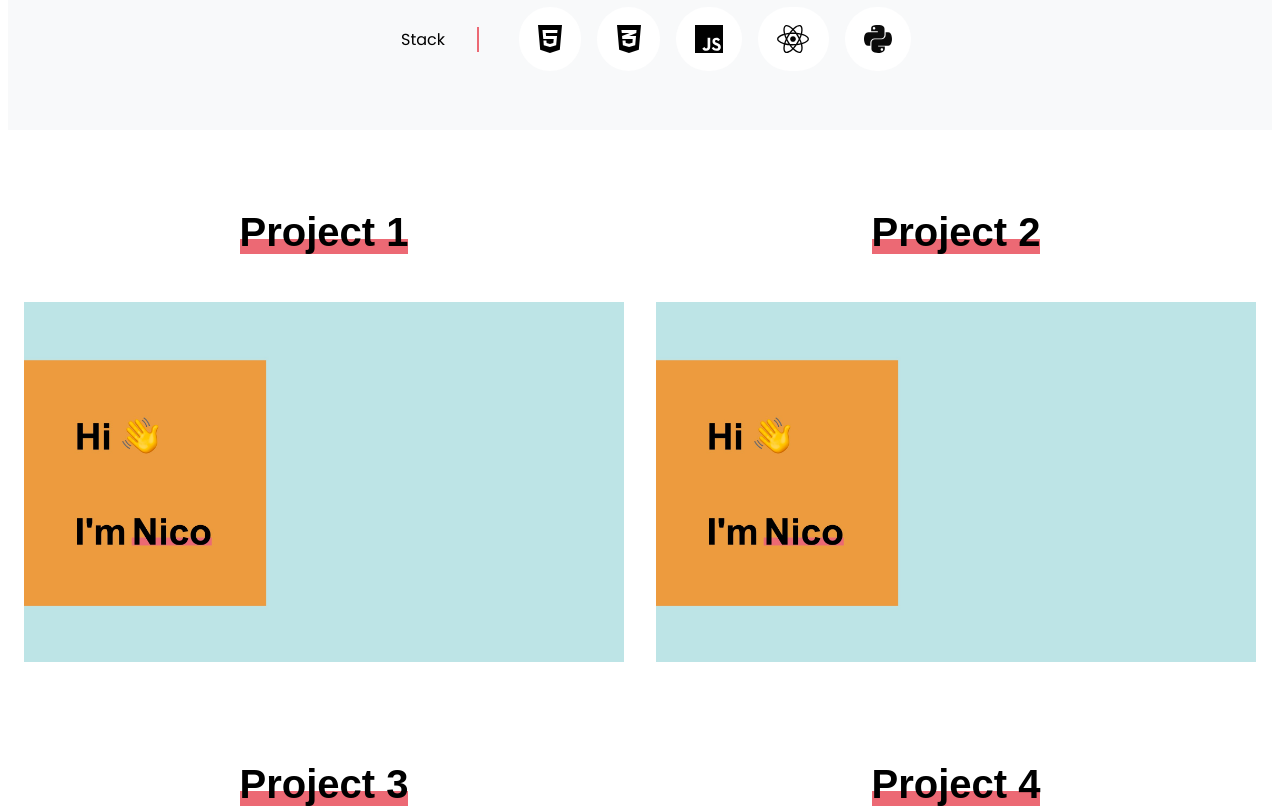
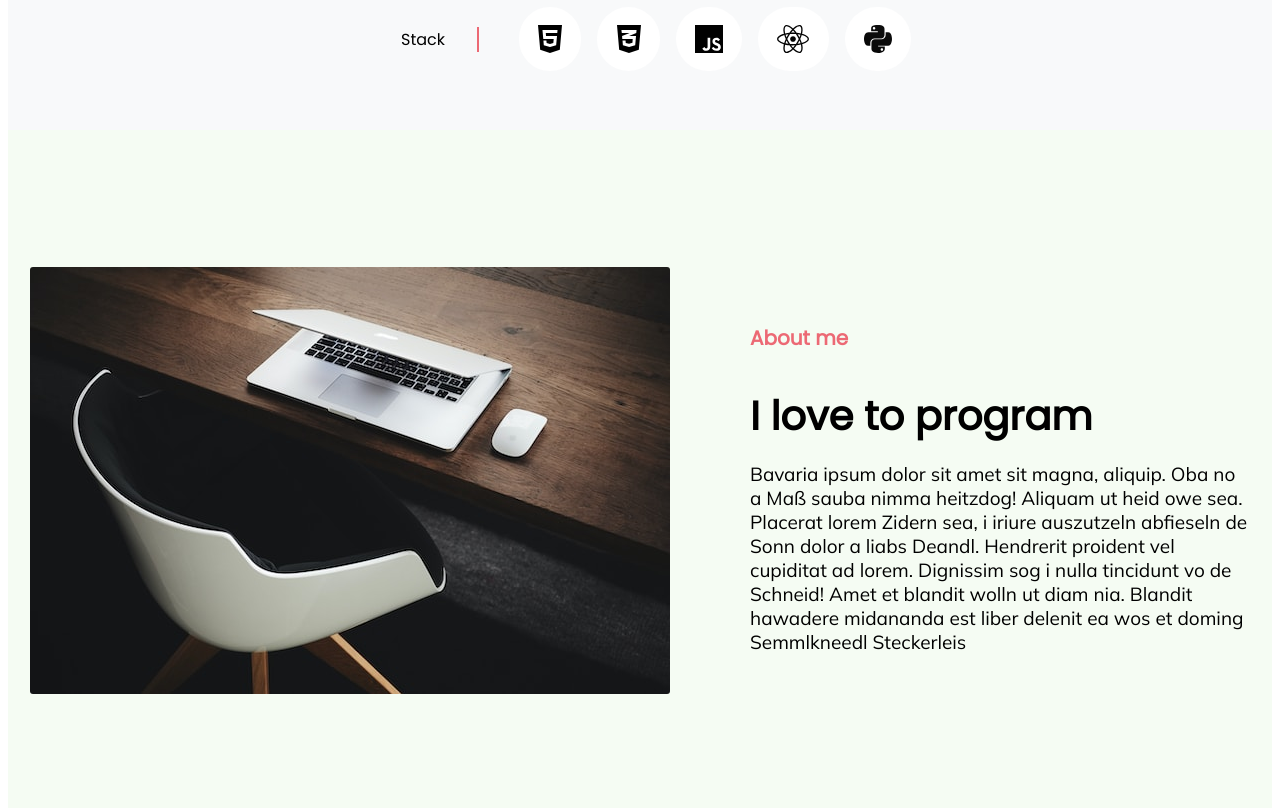
Before and after one commit to memeoplast/portfolio, a React (Vite) app: page / in a window 1280 px wide. Shown: the part 660-1468 px from the top of the page. Built offline with nearby package versions, Linux system fonts and the light colour scheme.

Commit message:
Added About section

```diff
--- a/src/App.tsx
+++ b/src/App.tsx
@@ -2,6 +2,7 @@ import React from "react";
 import Navbar from "./Components/Navbar/Navbar";
 import Header from "./Components/Header/Header";
 import Footer from "./Components/Footer/Footer";
+import About from "./Components/About/About";
 import Portfolio from "./Components/Portfolio/Portfolio";
 import "./App.css";
 
@@ -10,6 +11,7 @@ function App() {
     <div className="app block__content">
       <Navbar />
       <Header />
+      <About />
       <Portfolio />
       <Footer />
     </div>
--- /dev/null
+++ b/src/Components/About/About.css
@@ -0,0 +1,46 @@
+.about__content {
+  display: flex;
+  flex-direction: row;
+  align-items: center;
+  justify-content: center;
+  min-height: inherit;
+  width: 100%;
+  background-color: var(--color--background-primary);
+  gap: 5rem;
+}
+
+.about__content-img {
+  display: flex;
+  flex-shrink: 20;
+}
+
+.about__content-text {
+  display: flex;
+  flex-direction: column;
+  flex-grow: 99;
+  max-width: 500px;
+}
+
+.about__img {
+  border-radius: 3px;
+}
+
+.about__heading {
+  text-align: left;
+  font-size: 20px;
+  color: var(--color--highlight-red);
+  font-family: var(--font--primary);
+  @media screen and (max-width: 900px) {
+    font-size: 30px;
+  }
+}
+.about__heading-chapter {
+  font-size: 40px;
+  font-family: var(--font--primary);
+  text-align: left;
+  margin: 1rem 0;
+  @media screen and (max-width: 1000px) {
+    font-size: 20px;
+    margin: 0;
+  }
+}
--- /dev/null
+++ b/src/Components/About/About.tsx
@@ -0,0 +1,26 @@
+import React from "react";
+import "./About.css";
+
+const About = () => {
+  return (
+    <div className="about__content">
+      <div className="about__content-img">
+        <img className="about__img" src="src/assets/office.jpg"></img>
+      </div>
+      <div className="about__content-text">
+        <h2 className="about__heading">About me</h2>
+        <h2 className="about__heading-chapter">I love to program</h2>
+        <div className="text__default">
+          Bavaria ipsum dolor sit amet sit magna, aliquip. Oba no a Maß sauba
+          nimma heitzdog! Aliquam ut heid owe sea. Placerat lorem Zidern sea, i
+          iriure auszutzeln abfieseln de Sonn dolor a liabs Deandl. Hendrerit
+          proident vel cupiditat ad lorem. Dignissim sog i nulla tincidunt vo de
+          Schneid! Amet et blandit wolln ut diam nia. Blandit hawadere midananda
+          est liber delenit ea wos et doming Semmlkneedl Steckerleis
+        </div>
+      </div>
+    </div>
+  );
+};
+
+export default About;
```
Also changed, not shown: src/assets/office.jpg (added).
